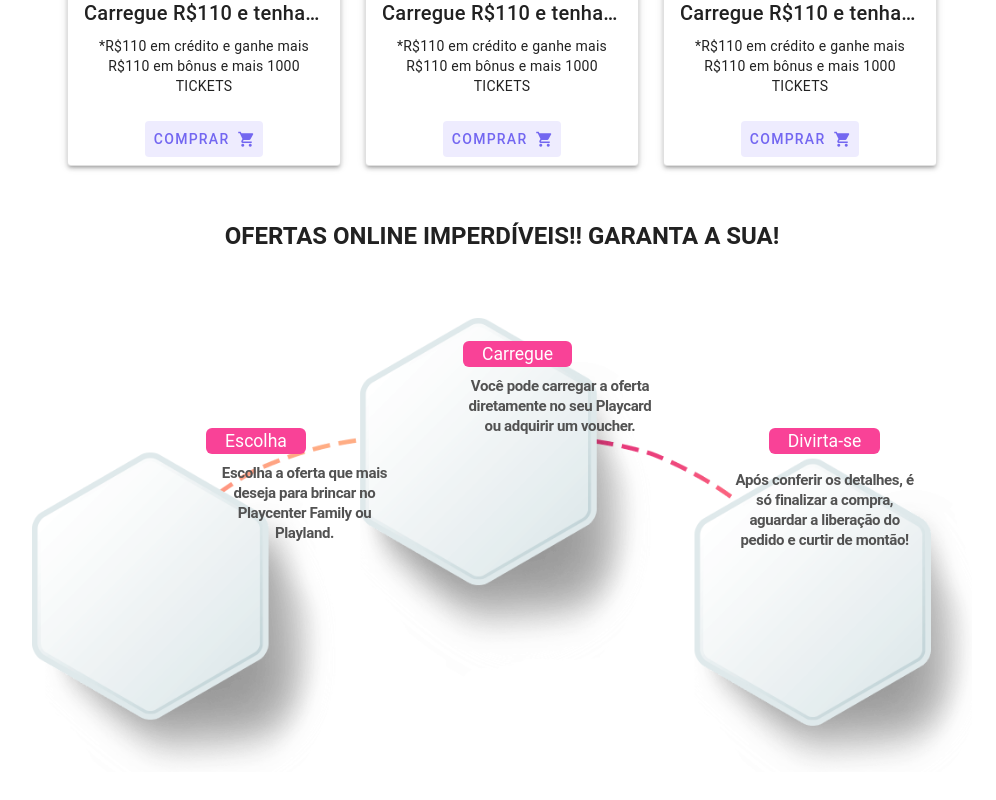
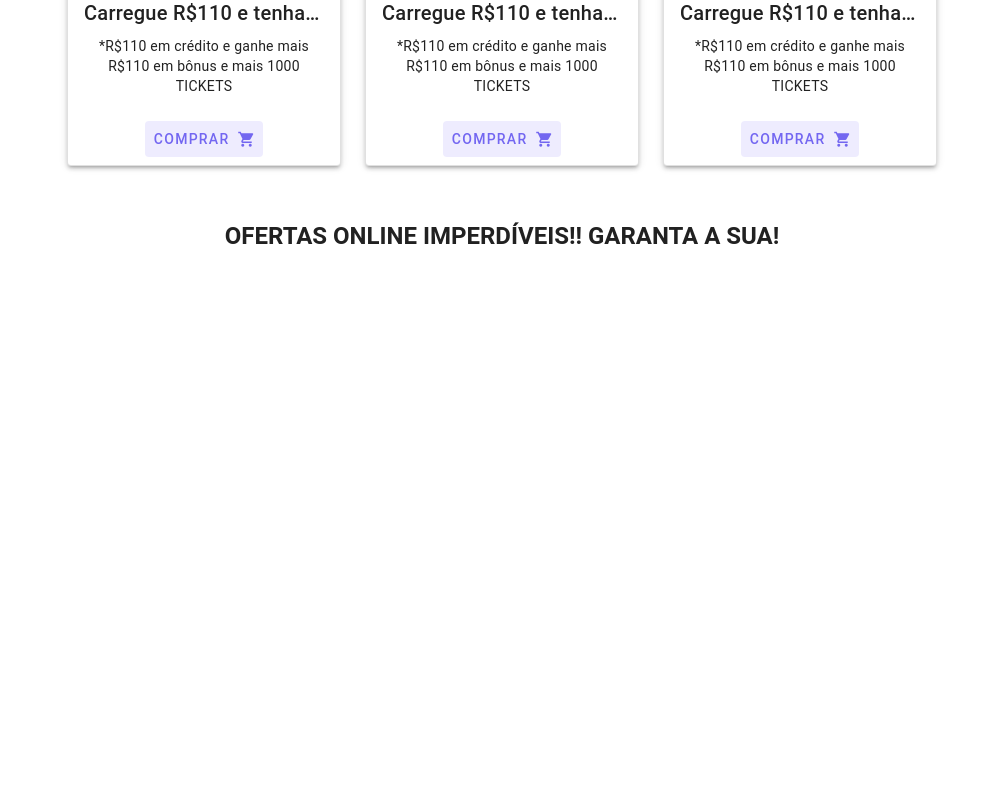
Before and after one commit to eiangela/playmania-home, a Vue app: page / in a window 1280 px wide. Shown: the part 624-1424 px from the top of the page, without its empty margins (138-1134 px from the left). After the commit the page ends 894 px from the top, so only its background shows below. Built offline with nearby package versions, Linux system fonts and the light colour scheme.

Commit message:
remove hexa

```diff
--- a/src/components/Steps.vue
+++ b/src/components/Steps.vue
@@ -4,97 +4,10 @@
       <div class="text-center mt-5">
         <h2>OFERTAS ONLINE IMPERDÍVEIS!! GARANTA A SUA!</h2>
       </div>
-      <div class="fluxo-content">
-        <div class="fluxo1">
-          <div class="contet-fluxo">
-            <span class="titulo-box-fluxo">Escolha</span>
-            <p class="subtitulo-box-fluxo">
-              Escolha a oferta que mais deseja para brincar no Playcenter Family
-              ou Playland.
-            </p>
-          </div>
-        </div>
-        <div class="fluxo2">
-          <div class="contet-fluxo">
-            <span class="titulo-box-fluxo">Carregue</span>
-            <p class="subtitulo-box-fluxo">
-              Você pode carregar a oferta diretamente no seu Playcard ou
-              adquirir um voucher.
-            </p>
-          </div>
-        </div>
-        <div class="fluxo3">
-          <div class="contet-fluxo">
-            <span class="titulo-box-fluxo">Divirta-se</span>
-            <p class="subtitulo-box-fluxo">
-              Após conferir os detalhes, é só finalizar a compra, aguardar a
-              liberação do pedido e curtir de montão!
-            </p>
-          </div>
-        </div>
-      </div>
     </section>
   </v-container>
 </template>
 
 <style>
-.fluxo-content {
-  background-image: url("../assets/images/itensp.png");
-  background-repeat: no-repeat;
-  background-position: center center;
-  background-size: 940px;
-  margin: 0 auto;
-  height: 581px;
-  display: flex;
-}
 
-.fluxo1 {
-  width: 113px;
-  float: left;
-  margin-left: 24.1%;
-  margin-top: 14.9%;
-  text-align: center;
-}
-
-.fluxo2 {
-  width: 125px;
-  float: left;
-  text-align: center;
-  margin-left: 12.2%;
-  margin-top: 7.4%;
-
-}
-
-.fluxo3 {
-  width: 216px;
-  float: left;
-  text-align: center;
-  margin-left: 11.7%;
-  margin-top: 14.9%;
-}
-
-.titulo-box-fluxo {
-  color: #fff;
-  font-size: 1.1rem;
-  font-weight: 400;
-  background-color: #f94297;
-  padding: 3px 19px;
-  text-align: center;
-  margin-top: 0.6em;
-  margin-bottom: 0.6em;
-  border-radius: 6px;
-}
-
-.subtitulo-box-fluxo {
-  padding: 7%;
-  color: #525252;
-  text-align: center;
-  font-weight: 600;
-  font-size: 15px;
-  width: 14em;
-  line-height: 20.05px;
-  margin: 0 auto !important;
-  letter-spacing: -0.36px;
-  word-wrap: break-word;
-}
 </style>
```
Also changed, not shown: src/assets/images/hexagono.png (added).
